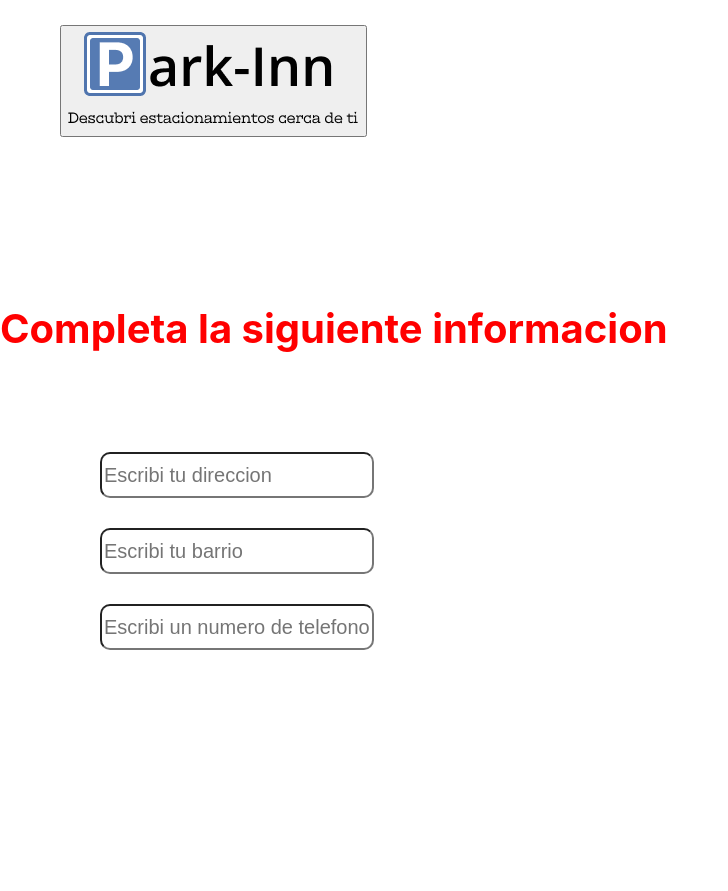
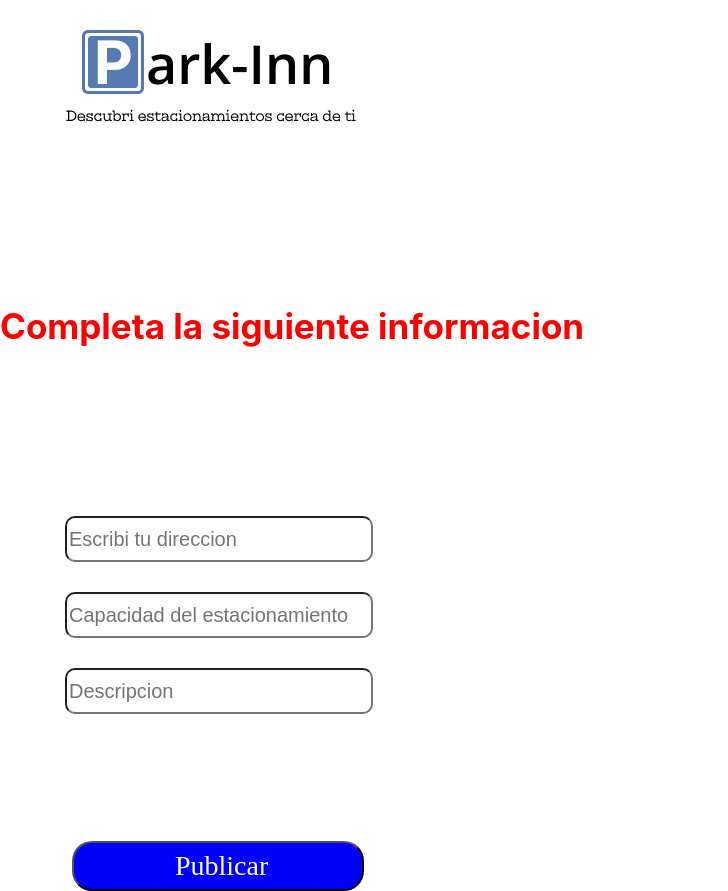
Before and after one commit to YannickNepo/ParkInn, a React (Create React App) app: page /publicaestacionamiento in a window 1280 px wide. Shown: the top 891 px of the page, without its empty margins (0-728 px from the left). Before the commit the page ends 800 px from the top, so only its background shows below. Built offline with nearby package versions, Linux system fonts and the light colour scheme.

Commit message:
casi completo PE

```diff
--- a/src/Paginas/Login/Login.css
+++ b/src/Paginas/Login/Login.css
@@ -11,6 +11,7 @@
     font-weight: 38px;
     text-align: center;
     color: white;
+    font-family: 'Poppins';
 
 }
 .info{
--- a/src/Paginas/MenuInicio/MenuInicio.css
+++ b/src/Paginas/MenuInicio/MenuInicio.css
@@ -1,3 +1,7 @@
+.MenI{
+    width: 100vh;
+}
+
 .BuscaEstacionamiento {
     position: relative;
     top: 130px;
@@ -15,3 +19,16 @@
     top: 210px;
     left: 8px;
 }
+.btn_BE{
+    border: none;
+    outline: none;
+
+}
+.btn_PE{
+    border: none;
+    outline: none;
+}
+.btn_MP{
+    border: none;
+    outline: none;
+}
--- a/src/Paginas/Publica tu estacionamiento/PublicaEstacionamiento.css
+++ b/src/Paginas/Publica tu estacionamiento/PublicaEstacionamiento.css
@@ -9,6 +9,7 @@
     text-align: center;
     color: red;
     position: absolute;
+    font-size: 35px;
 }
 .info{
     width: 100vh;
@@ -18,14 +19,19 @@
 }
 
 .contenedor-texto-PE{
-    margin-top: 15%;
+    margin-top: 20%;
     position: absolute;
     top: 230px;
-    left: 70px;
+    left: 35px;
+}
+.Dire{
+    top: 10px;
+    position: absolute;
+    width: 100vh;
 }
 .input-Direccion{
     margin: auto;
-    width: 80%;
+    width: 90%;
     font-size: 20px;
     height: 40px;
     border-radius: 10px;
@@ -34,9 +40,9 @@
     margin: 30px;
 
 }
-.input-Barrio{
+.input-Capacidad{
     margin: auto;
-    width: 80%;
+    width: 90%;
     font-size: 20px;
     height: 40px;
     border-radius: 10px;
@@ -44,9 +50,9 @@
     gap: 10px;
     margin: 30px;
 }
-.input-referencia{
+.input-Tipo{
     margin: auto;
-    width: 80%;
+    width: 90%;
     font-size: 20px;
     height: 40px;
     border-radius: 10px;
@@ -60,3 +66,28 @@
     left: 60px;
 
 }
+.btn_logo{
+    border: none;
+    outline: none;
+    background-color: white;
+}
+.botonPublicar{
+    margin-top: 60px;
+    display: flex;
+    align-items: center;
+    justify-content: center;
+    background-color: blue;
+    border-radius: 20px;
+    font-family: "Bold";
+    font-size: 28px;
+    width: 292px;
+    height: 50px;
+    margin-left: 55%;
+    margin-right: 50%;
+    transform: translate(-50%, -50%);
+    position: absolute;
+    top: 320px;
+}
+.boton-texto{
+    color: white;
+}
--- a/src/Paginas/Publica tu estacionamiento/PublicaEstacionamiento.js
+++ b/src/Paginas/Publica tu estacionamiento/PublicaEstacionamiento.js
@@ -21,11 +21,15 @@ export default function PublicaEstacionamiento(){
         <h1 className='tituloPE'>Completa la siguiente informacion
         </h1>
         <div className='contenedor-texto-PE'>
+          <label className='Dire' Escribí tu direccion ></label>
             <input className='input-Direccion' type='text' placeholder="Escribi tu direccion"></input>
-          <input className='input-Barrio' type='text' placeholder="Escribi tu barrio"></input>
+          <input className='input-Capacidad' type='number' placeholder="Capacidad del estacionamiento"></input>
           <div>
-            <input className='input-referencia' type='text' placeholder="Escribi un numero de telefono"></input>
+            <input className='input-Tipo' type='text' placeholder="Descripcion"></input>
           </div>
+          <button type="button" className="botonPublicar" onClick={redirectToMenuInicio}>
+          <p className="boton-texto">&nbsp;Publicar</p>
+        </button>
 
 
     </div>
--- a/src/Paginas/Registrarse/Registrarse.js
+++ b/src/Paginas/Registrarse/Registrarse.js
@@ -16,8 +16,8 @@ export default function RegisterPage(){
         <h1 className='tituloR'>CREAR CUENTA
         </h1>
         <div className='contenedor-texto-Registrarse'>
-            <input className='input-registrarse1' type='text' placeholder="Nombre de usuario"></input>
-          <input className='input-registrarse2' type='mail' placeholder="Email"></input>
+            <input className='input-registrarse1' type='text' placeholder="Email"></input>
+          <input className='input-registrarse2' type='mail' placeholder="Nombre de usuario"></input>
           <div>
             <input className='input-registrarse3' type='password' placeholder="Contraseña"></input>
           </div>
```
